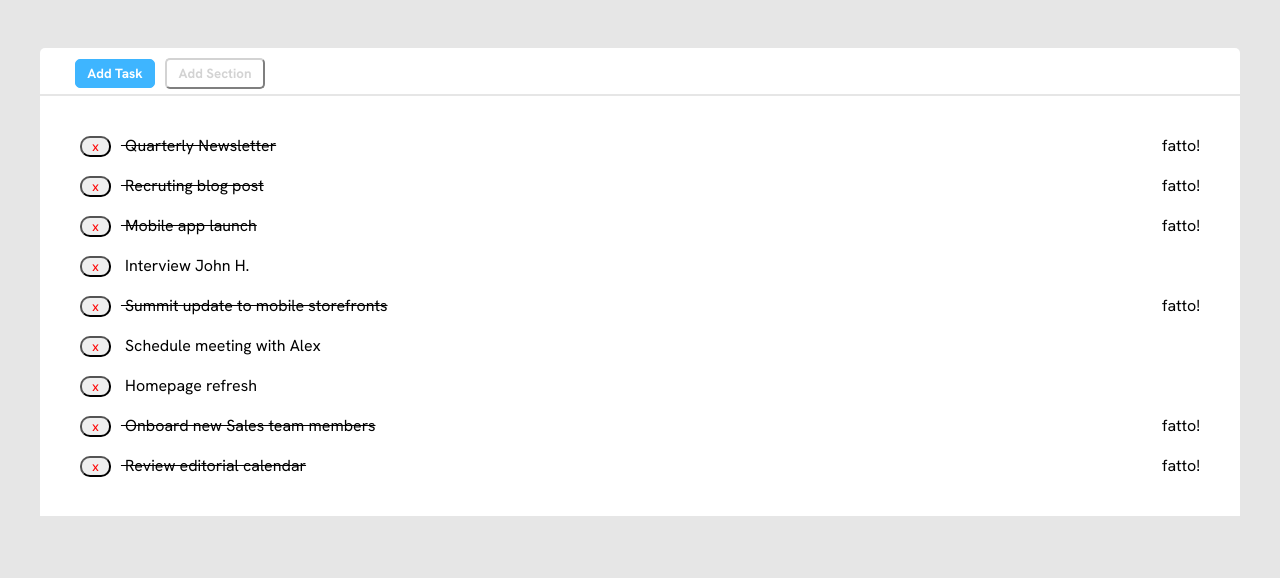
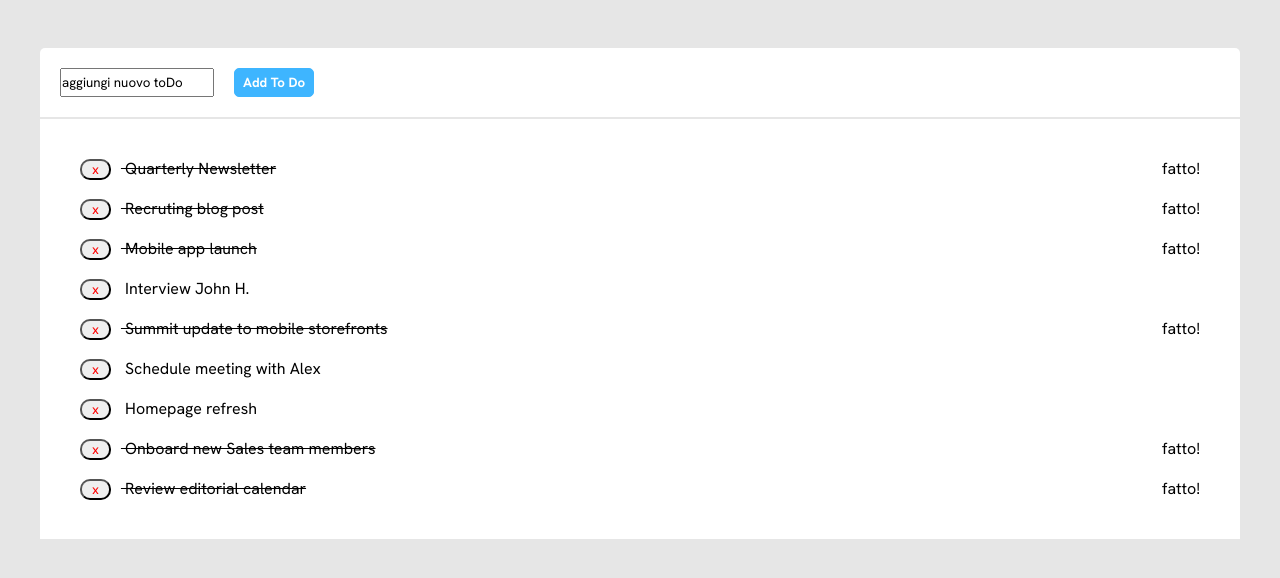
Before and after one commit to StefanoAntonelli93/vue-todolist, a plain HTML site: page index.html in a window 1280 px wide. Shown: the part 72-650 px from the top of the page. Drawn offline with nearby package versions, Linux system fonts and the light colour scheme.

Commit message:
[UPD] add button 'add toDo'

```diff
--- a/css/style.css
+++ b/css/style.css
@@ -61,15 +61,12 @@ header {
     margin: 0 auto;
     margin-bottom: 2px;
     border-radius: 5px 5px 0 0;
+    display: flex;
+    gap: 10px;
+    padding: 20px;
 }
 
-.button-task {
-    display: inline-block;
-    padding: 5px;
-    margin-left: 30px;
-    margin-top: 5px;
 
-}
 
 .button-section {
     display: inline-block;
--- a/index.html
+++ b/index.html
@@ -18,21 +18,22 @@
              </header>
 
          <!-- FINE HEADER -->
+        <nav>
 
             <div class="container-nav">
                  <!-- NAV -->
-            <nav>
+
                      <!-- BUTTON -->
+                     <input type="text" class="add-to-do" value="aggiungi nuovo toDo"><br>
                      <div class="button-task">
-                    <button class="button blue"><strong>Add Task</strong></button>
+                        <button class="button blue"><strong>Add To Do</strong></button>
                     </div>
-                <div class="button-section">
-                    <button class="white"><strong>Add Section</strong></button>
-                </div>
+
                     <!-- FINE BUTTON -->
-            </nav>
+
                 <!-- FINE NAV -->
             </div>
+        </nav>
         <!-- lista item -->
         <div class="container">
             <ul>
--- a/main.js
+++ b/main.js
@@ -54,7 +54,6 @@ createApp({
     clearToDo(index) {
         console.log('cancello toDo');
         this.toDo.splice(index, 1);
-        this.done = 'cancellato!';
     },
   }
 
```
Also changed, not shown: 1 other file. Lines whose indentation alone changed are shown as unchanged.
